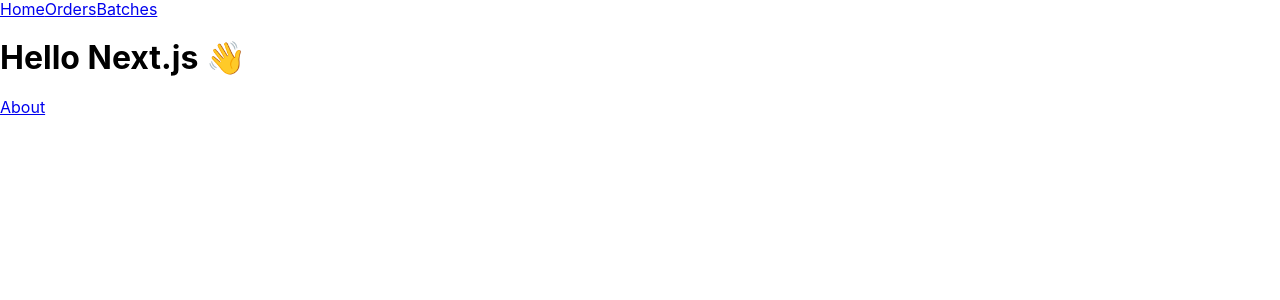
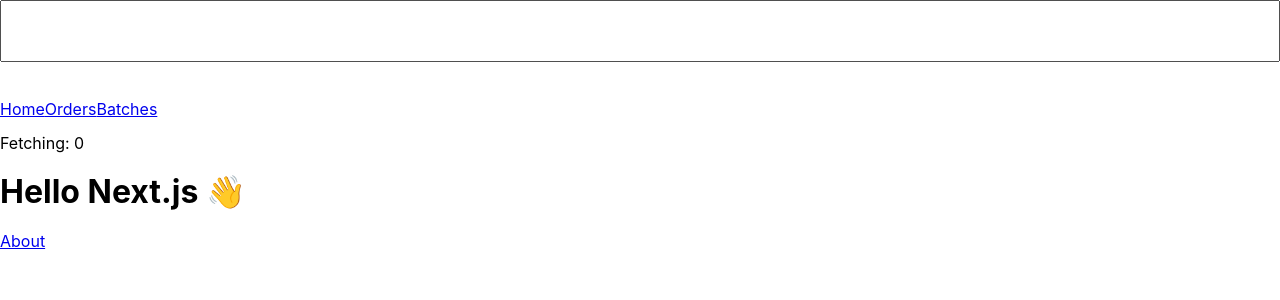
Before and after one commit to wesbos/chit-chats-snipcart-integration, a Next.js app in the folder app/: page / in a window 1280 px wide. Shown: the top 300 px of the page. Built offline with nearby package versions, Linux system fonts and the light colour scheme.

Commit message:
migrate to next

```diff
--- a/app/components/Layout.tsx
+++ b/app/components/Layout.tsx
@@ -1,13 +1,18 @@
-import React, { ReactNode } from 'react'
-import Link from 'next/link'
-import Head from 'next/head'
-import { createGlobalStyle } from 'styled-components'
-import { ReactQueryDevtools } from 'react-query/devtools'
+import React, { ReactNode } from 'react';
+import Link from 'next/link';
+import Head from 'next/head';
+import styled, { createGlobalStyle } from 'styled-components';
+import { ReactQueryDevtools } from 'react-query/devtools';
 import 'normalize.css';
+import { useIsFetching } from 'react-query';
+import nProgress from 'nprogress';
+import { Scanner } from './Scanner';
+import ProgressBar from './ProgressBar';
+
 type Props = {
-  children?: ReactNode
-  title?: string
-}
+  children?: ReactNode;
+  title?: string;
+};
 
 const GlobalStyles = createGlobalStyle`
   :root {
@@ -17,12 +22,11 @@
   html {
     box-sizing: border-box;
     font-family: --apple-system, BlinkMacSystemFont, 'Segoe UI', Roboto, Oxygen, Ubuntu, Cantarell, 'Open Sans', 'Helvetica Neue', sans-serif;
+
   }
   *, &::before, *::after {
     box-sizing: inherit;
   }
-
-
 
   @media print {
     header, footer {
@@ -32,12 +36,31 @@
       size: 4in 6in;
       margin: 0;
     }
+    .no-print {
+      display: none;
+    }
 
   }
 `;
-const Layout = ({ children, title = 'This is the default title' }: Props) => (
-  <div>
-    <GlobalStyles/>
+
+const LayoutStyles = styled.div`
+  margin-top: 100px;
+`;
+
+export default function Layout({
+  children,
+  title = 'This is the default title',
+}: Props) {
+  const isFetching = useIsFetching();
+  if (isFetching) {
+    nProgress.start();
+  } else {
+    nProgress.done();
+  }
+
+  return (
+    <LayoutStyles>
+      <GlobalStyles />
       <Head>
         <title>{title}</title>
         <meta charSet="utf-8" />
@@ -48,14 +71,14 @@
           <Link href="/">Home</Link>
           <Link href="/orders">Orders</Link>
           <Link href="/batches">Batches</Link>
+          <p>Fetching: {isFetching}</p>
         </nav>
       </header>
       {children}
       <footer>
-      {/* ? */}
+        <Scanner />
       </footer>
       <ReactQueryDevtools initialIsOpen={false} />
-  </div>
-)
-
-export default Layout
+    </LayoutStyles>
+  );
+}
--- a/app/components/Scanner.tsx
+++ b/app/components/Scanner.tsx
@@ -1,37 +1,55 @@
-import dynamic from 'next/dynamic'
+import { useRouter } from 'next/dist/client/router';
 import { useRef, useState } from 'react';
+import styled from 'styled-components';
+import wait from 'waait';
+
+const ScannerStyles = styled.div`
+  position: fixed;
+  width: 100%;
+  top: 0;
+  input {
+    width: 100%;
+    padding: 20px;
+  }
+`
 
 export function Scanner() {
-  const QrReader = dynamic(() => import('react-qr-scanner'));
   const audioRef = useRef<HTMLAudioElement>(null);
+  const router = useRouter();
   const [lastScan, setLastScan] = useState({
     timestamp: 0,
     result: ''
   });
 
-  function handleScan(result) {
+  // const QrReader = useScanner();
+  function handleResult(result: string) {
+    console.log(result);
+    const [type, id] = result.split(':');
+    if(type === 'batch') {
+      router.push(`/batches/${id}`);
+    }
 
-      if (result) {
-        const timeSinceLastScan = Date.now() - lastScan.timestamp;
-        const isSameScanAsLastTime = lastScan.result === result;
-        // prevent double scans, ignore if the last scan was less than 5 seconds ago and this is the same value.
-        if (timeSinceLastScan < 5000 && isSameScanAsLastTime) return;
-        audioRef.current.currentTime = 0;
-        audioRef.current?.play();
-        console.log(result)
-        setLastScan({
-          result: result,
-          timestamp: Date.now()
-        })
-      }
   }
-  return <div>
+  async function handleScan(e: React.FormEvent<HTMLFormElement>) {
+    e.preventDefault();
+    const form = e.currentTarget;
+    const element = e.currentTarget.barcodeValue as HTMLInputElement;
+    const value = element.value;
+    console.log(e.target)
+
+    const [type, id] = value.split(':');
+    if (type === 'batch') {
+      router.push(`/batches/${id}`);
+    }
+    await wait(1000);
+    form.reset();
+  }
+
+  return <ScannerStyles className="no-print">
     <audio ref={audioRef} src="/beep.wav"></audio>
-    <QrReader
-      delay={150}
-      onError={console.error}
-      onScan={handleScan}
-      style={{ width: '100%' }}
-    />
-  </div>
+    <form onSubmit={handleScan}>
+      <input name="barcodeValue" type="text"/>
+
+    </form>
+  </ScannerStyles>
 }
--- a/app/pages/_app.tsx
+++ b/app/pages/_app.tsx
@@ -1,10 +1,20 @@
 import { QueryClient, QueryClientProvider } from 'react-query';
+import type { AppProps } from 'next/app';
+import 'nprogress/nprogress.css';
+import { Router } from 'next/dist/client/router';
+import nProgress from 'nprogress';
 
-import type { AppProps } from 'next/app'
+Router.events.on('routeChangeStart', nProgress.start);
+Router.events.on('routeChangeComplete', nProgress.done);
+Router.events.on('routeChangeError', nProgress.done);
 
 function MyApp({ Component, pageProps }: AppProps) {
-  const queryClient = new QueryClient()
-  return <QueryClientProvider client={queryClient}><Component {...pageProps} /></QueryClientProvider>
+  const queryClient = new QueryClient();
+  return (
+    <QueryClientProvider client={queryClient}>
+      <Component {...pageProps} />
+    </QueryClientProvider>
+  );
 }
 
-export default MyApp
+export default MyApp;
--- a/app/pages/batches/[id].tsx
+++ b/app/pages/batches/[id].tsx
@@ -4,6 +4,7 @@
 import { useQuery } from 'react-query'
 import { LabelStyles } from '../../components/Labels';
 import Layout from '../../components/Layout'
+import { Scanner } from '../../components/Scanner';
 
 export default function OrdersPage() {
   const { query } = useRouter();
@@ -40,7 +41,7 @@
 
       </LabelStyles>
       )}
-
+    {typeof window !== 'undefined' && <Scanner />}
   </Layout>
 
 }
```
Also changed, not shown: app/components/QRScanner.tsx (added, +71 -0 lines), app/package.json (+24 -1 lines), app/tsconfig.json (+14 -3 lines), 1 other file (tests, documents, lock files or other folders). Lines whose indentation alone changed are shown as unchanged.
